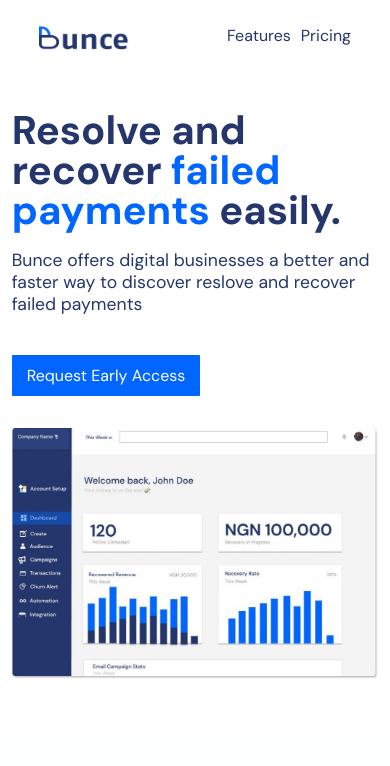
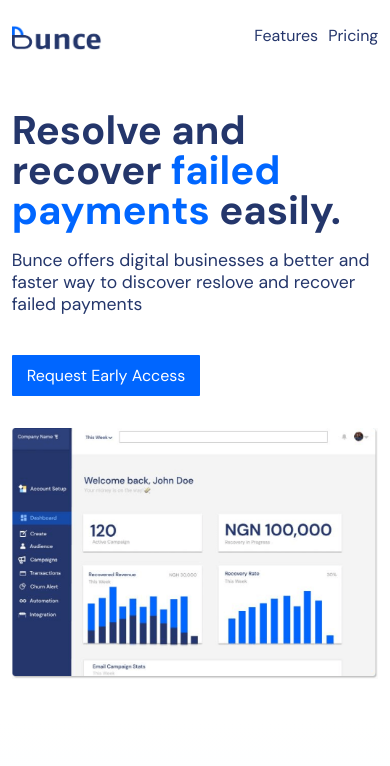
Before and after one commit to REETNY/bunce, a plain HTML site: page index.html in a window 390 px wide. Shown: the top 766 px of the page. Drawn offline with Linux system fonts and the light colour scheme.

Commit message:
nav cleaning

```diff
--- a/styles.css
+++ b/styles.css
@@ -713,6 +713,10 @@ ul li:nth-of-type(2){
         overflow-x: hidden;
     }
 
+    nav{
+        width: 94%;
+    }
+
     .nav-links > ul li:nth-child(2){
         margin-left: 10px;
     }
```
